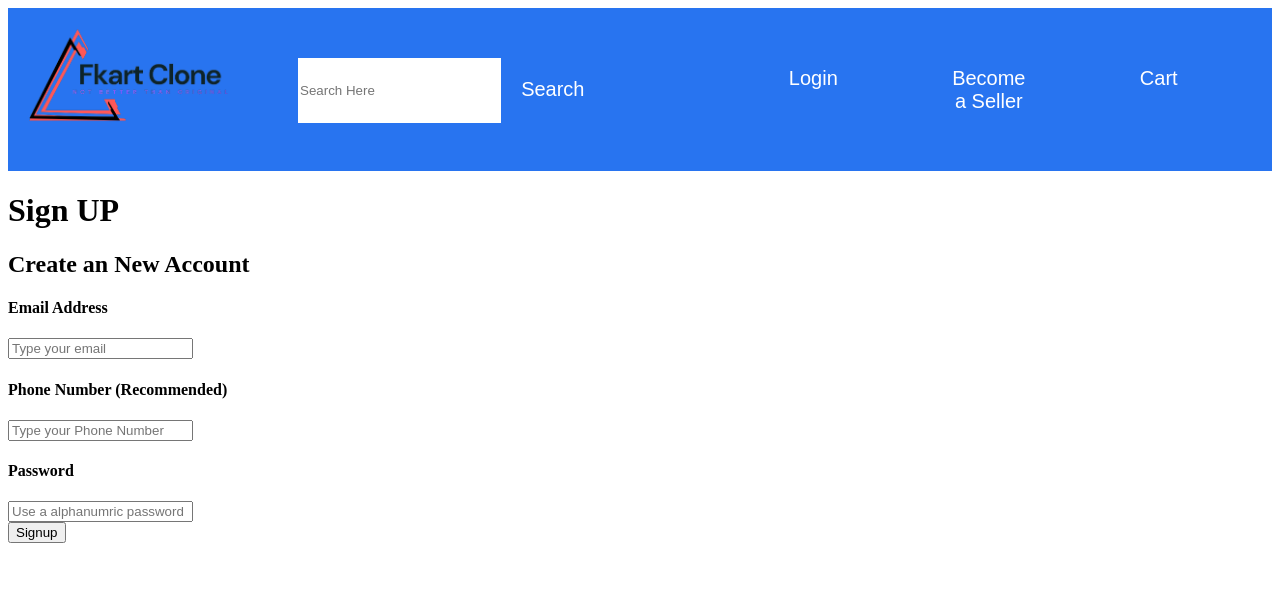
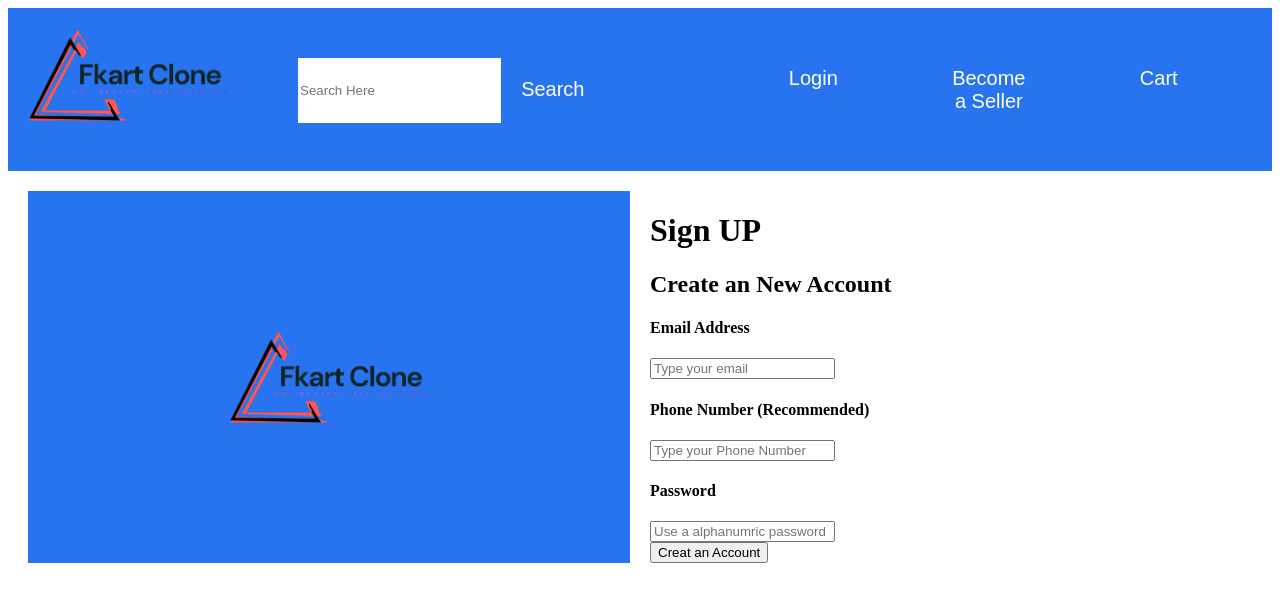
Before and after one commit to thepreetam97/Flipkart, a plain HTML site: page signup.html in a window 1280 px wide. Drawn offline with Linux system fonts and the light colour scheme.

Commit message:
prefinal1

```diff
--- a/signup.html
+++ b/signup.html
@@ -87,12 +87,35 @@
             list-style: none;
 
         }
+
+        .grid{
+            display: grid;
+            grid-template-columns: repeat(2,1fr);
+            gap: 20px;
+            margin: 20px;
+        }
+        .box1{
+            display: flex;
+            background-color: rgb(40,116,240);
+            justify-content: center;
+
+        }
+        .box1 img{
+            display: block;
+            margin: auto;
+        }
         @media screen and (max-width: 700px) {
 
         .Search{
             display: none;
         }
+        .grid{
+            display: flex;
+
         }
+        .box1{
+            display: none;
+        }}
 </style>
 </head>
 <body>
@@ -119,7 +142,15 @@
             <a href="cart.html"><button>Cart</button></a>
         </li>
     </ul>
+
+
     </div>
+    <div class="grid">
+        <div class="box1">
+            <img src="logofinal.png" alt="">
+
+        </div>
+        <div class="box">
             <h1>
                 Sign UP
             </h1>
@@ -140,11 +171,11 @@
                     Password
                 </h4>
                 <input type="password" placeholder="Use a alphanumric password">
+                <br>
+                <input type="submit" placeholder="Creat an Account" value="Creat an Account">
             </div>
-    <div>
-        <a href="./login.html"><button>
-            Signup
-        </button></a>
         </div>
+    </div>
+
 </body>
 </html>
```
Also changed, not shown: cart.html (+8 -0 lines), index.html (+3 -2 lines), login.html (+11 -2 lines). Lines whose indentation alone changed are shown as unchanged.
